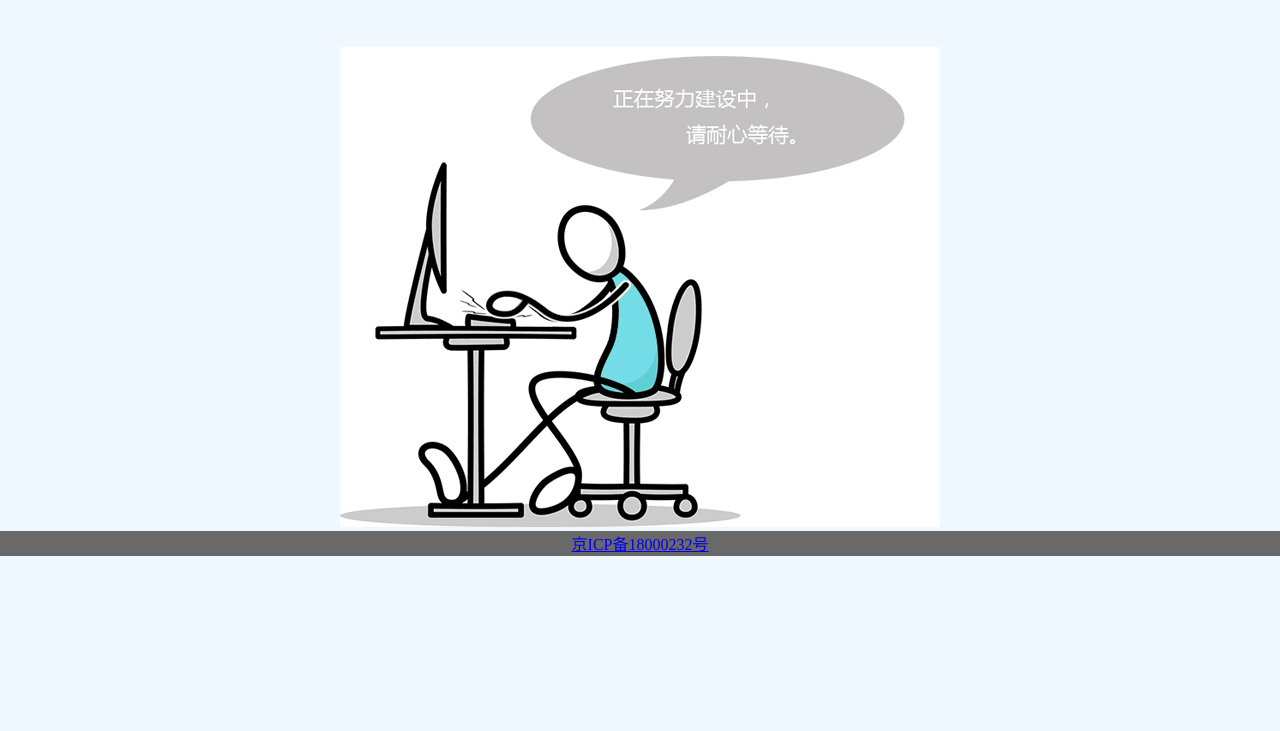
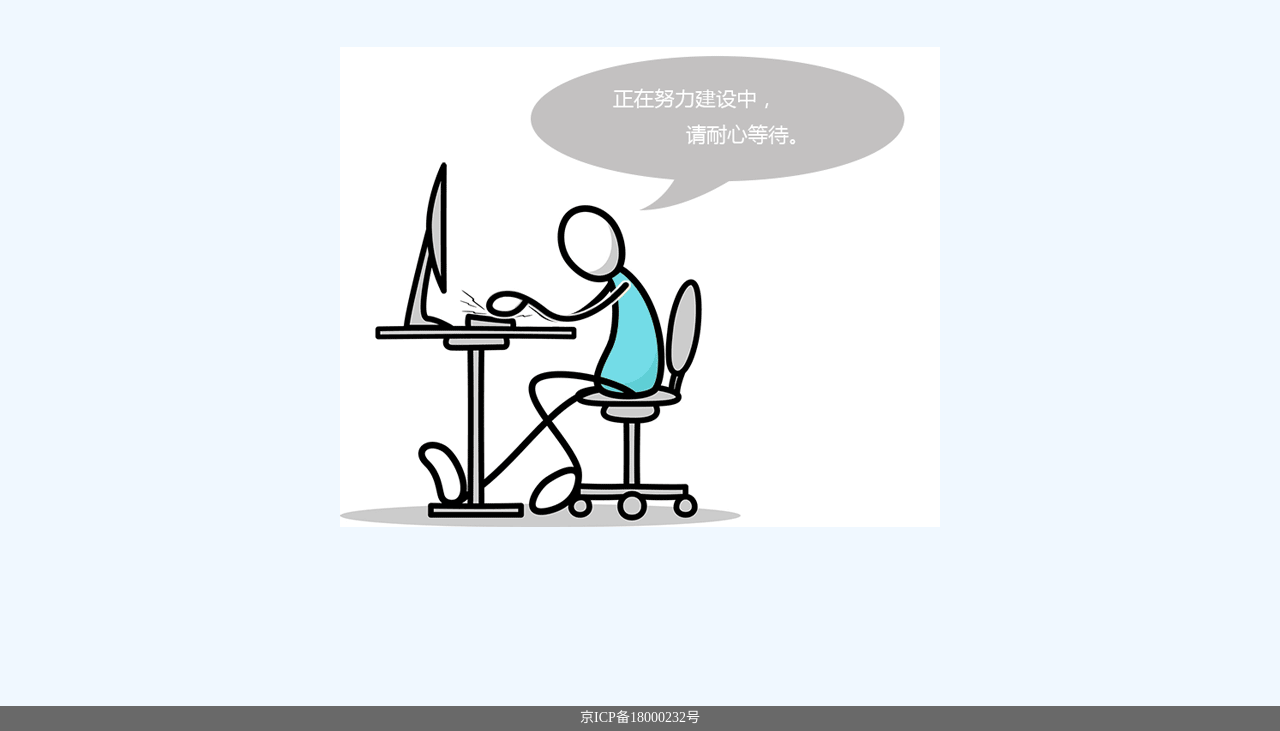
Before and after one commit to CoderLiHu/ecs, a website: page index.html in a window 1280 px wide. Shown: the part 69-800 px from the top of the page. Drawn offline with Linux system fonts and the light colour scheme.

Commit message:
样式调整

```diff
--- a/public/css.css
+++ b/public/css.css
@@ -2,10 +2,15 @@
     margin: 0;
     padding: 0;
 }
+html{
+    height: 100%;
+}
 body{
     background: aliceblue;
+    height: 100%;
 }
 .container{
+    height: 100%;
     display: flex;
     flex-direction: column;
     justify-content: center;
@@ -31,6 +36,10 @@ body{
 .icp{
     height: 25px;
     background: dimgray;
-    color: #ffffff;
+    font-size: 14px;
     text-align:center;
 }
+.icp a{
+    color: #ffffff;
+    text-decoration: none;
+}
```
